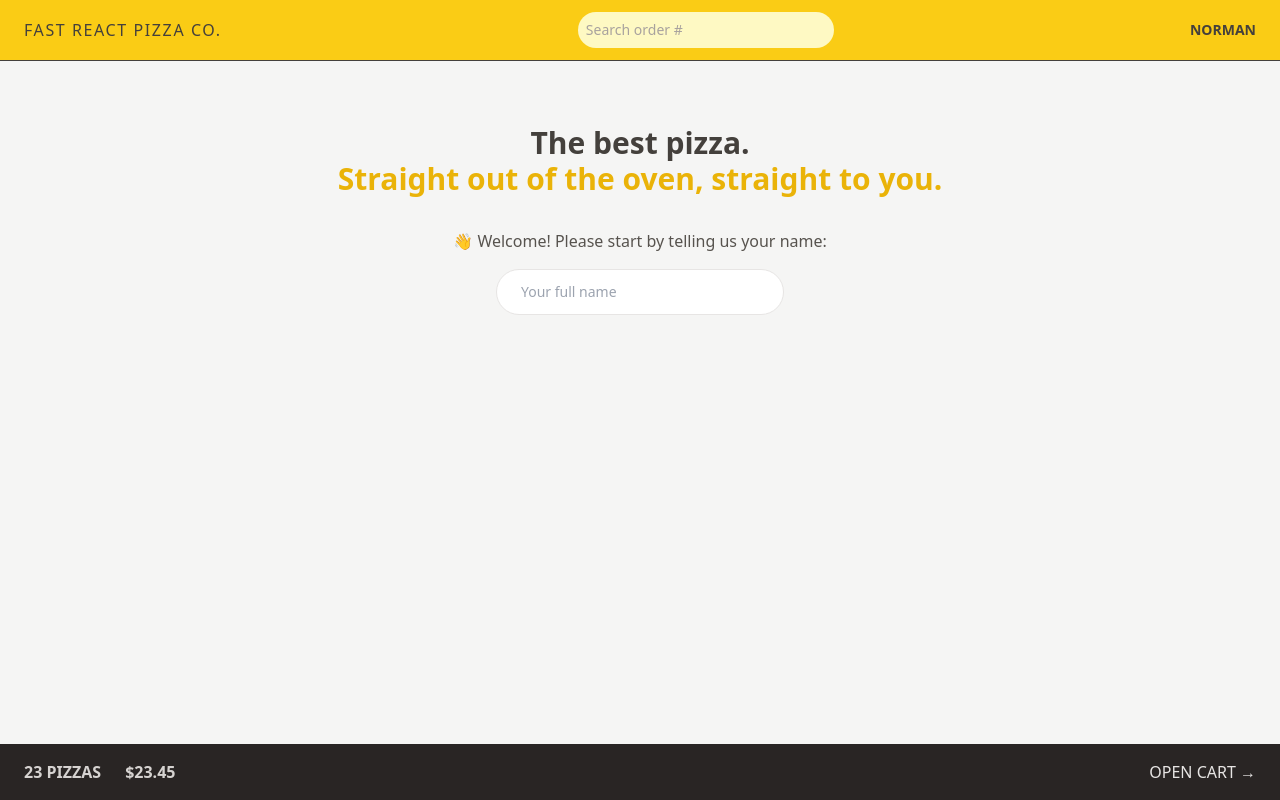
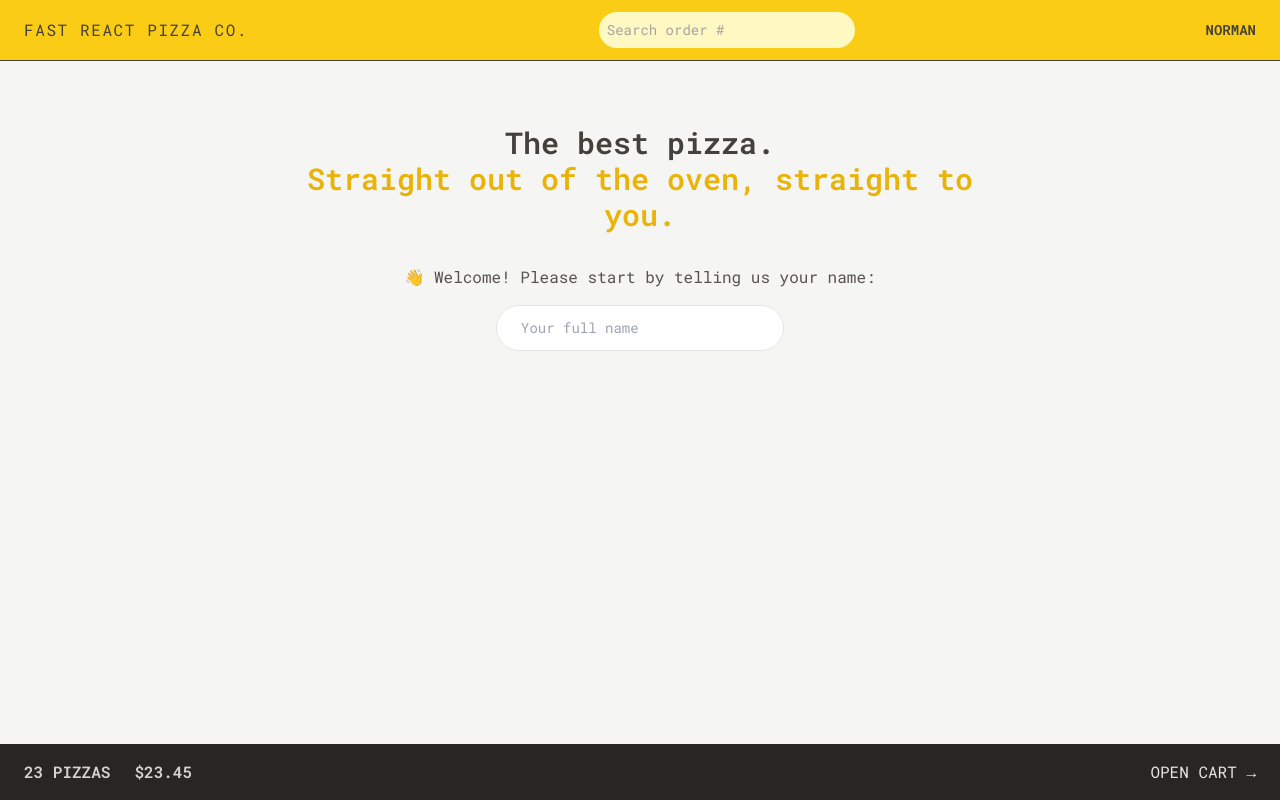
Before and after one commit to DRV111/fast-react-pizza, a React (Vite) app: page / in a window 1280 px wide. Built offline with nearby package versions, Linux system fonts and the light colour scheme.

Commit message:
feat: customize tilewind config file

```diff
--- a/index.html
+++ b/index.html
@@ -4,6 +4,12 @@
     <meta charset="UTF-8" />
     <link rel="icon" type="image/svg+xml" href="/vite.svg" />
     <meta name="viewport" content="width=device-width, initial-scale=1.0" />
+    <link rel="preconnect" href="https://fonts.googleapis.com" />
+    <link rel="preconnect" href="https://fonts.gstatic.com" crossorigin />
+    <link
+      href="https://fonts.googleapis.com/css2?family=Roboto+Mono:wght@300;400;500;600;700&display=swap"
+      rel="stylesheet"
+    />
     <title>Vite + React</title>
   </head>
   <body class="bg-stone-100 text-stone-700">
--- a/src/ui/Header.jsx
+++ b/src/ui/Header.jsx
@@ -4,7 +4,7 @@ import Username from "../features/user/Username";
 
 function Header() {
   return (
-    <header className=" flex items-center justify-between border-b border-stone-700 bg-yellow-400 px-4 py-3 uppercase sm:px-6">
+    <header className="flex items-center justify-between border-b border-stone-700 bg-yellow-400 px-4 py-3 uppercase sm:px-6">
       <Link className="tracking-widest" to="/">
         Fast React Pizza Co.
       </Link>
--- a/src/ui/Loader.jsx
+++ b/src/ui/Loader.jsx
@@ -1,6 +1,6 @@
 function Loader() {
   return (
-    <div className="backdrop-brightness-1 absolute inset-0 flex items-center justify-center bg-slate-200/20 backdrop-blur-sm">
+    <div className="absolute inset-0 flex items-center justify-center bg-slate-200/20 backdrop-blur-sm backdrop-brightness-90">
       <div className="loader"></div>
     </div>
   );
--- a/tailwind.config.js
+++ b/tailwind.config.js
@@ -1,9 +1,16 @@
 /* @type {import('tailwindcss').Config} */
 // eslint-disable-next-line
 export default {
-  content: ['./index.html', './src/**/*.{js,ts,jsx,tsx}'],
+  content: ["./index.html", "./src/**/*.{js,ts,jsx,tsx}"],
   theme: {
-    extend: {},
+    fontFamily: {
+      sans: "Roboto Mono, monospace",
+    },
+    extend: {
+      height: {
+        screen: "100dvh",
+      },
+    },
   },
   plugins: [],
 };
```
